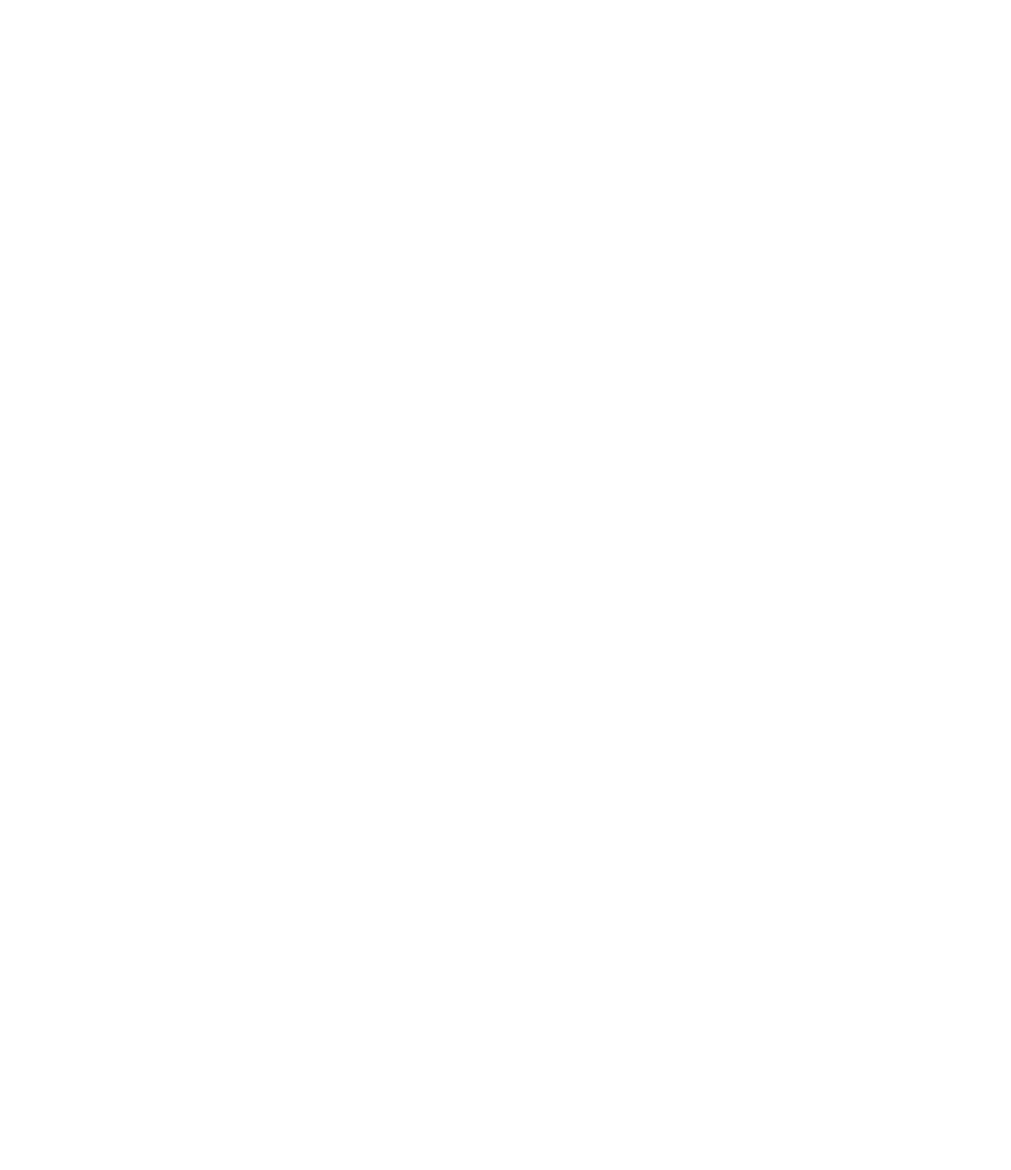
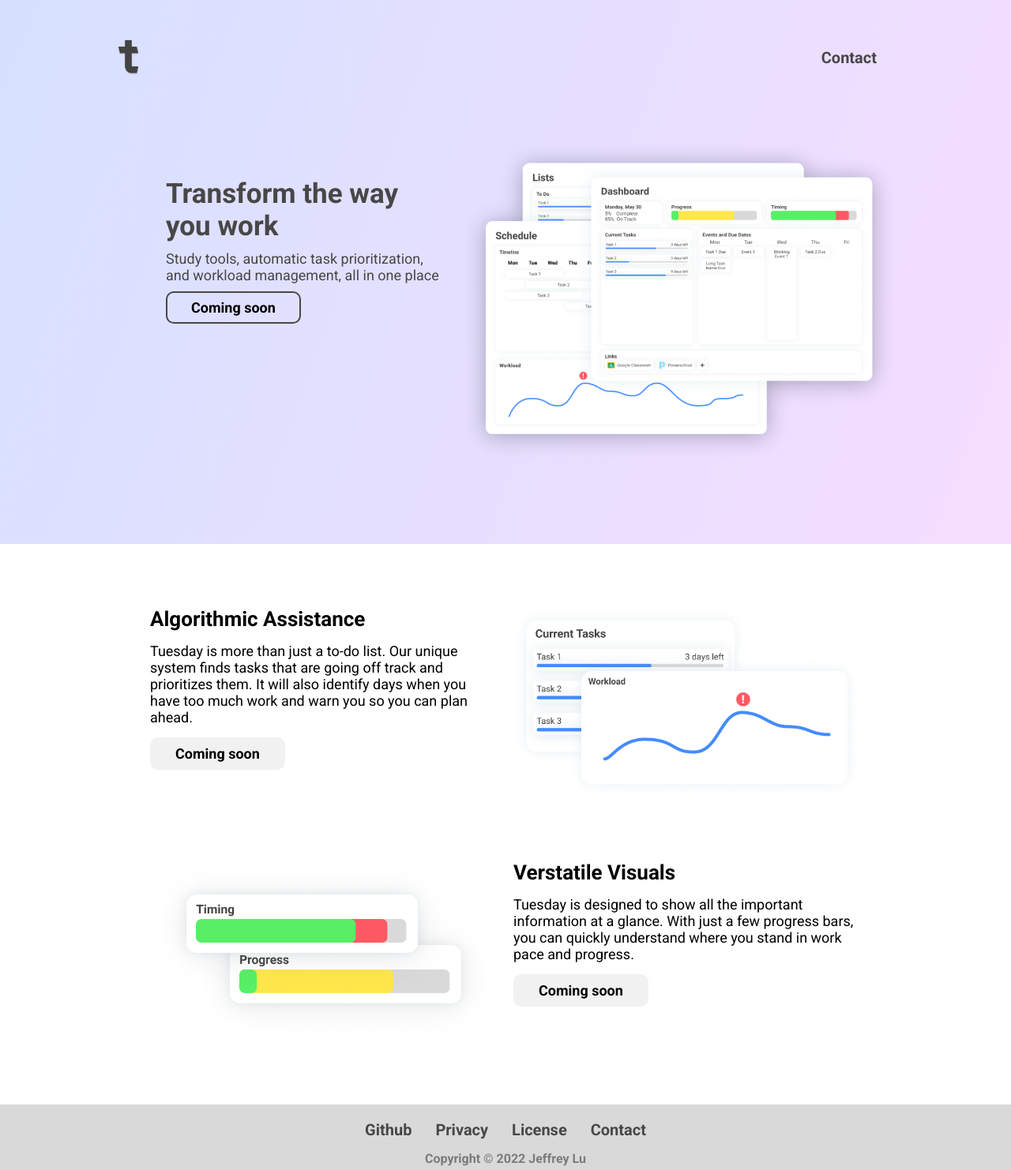
Before and after one commit to Tuestech/v2, a Django app: page / in a window 1280 px wide. Before the commit the page is empty. Shown: the whole page at 79% size. Before the commit the page ends 800 px from the top, so only its background shows below. Run offline with Django 4.2, Linux system fonts and the light colour scheme.

Commit message:
Landing page and other things

```diff
--- a/landing/static/landing.css
+++ b/landing/static/landing.css
@@ -1,5 +1,182 @@
 * {
 	margin: 0px;
 	padding: 0px;
-	font-family: sans-serif;
+	font-family: "Roboto", sans-serif;
 }
+
+button {
+	background-color: transparent;
+	display: block;
+	position: relative;
+	border: 2px solid #474747;
+	border-radius: 10px;
+	padding: 8px 30px;
+	font-size: 18px;
+	width: max-content;
+	cursor: pointer;
+	font-weight: bold;
+	transition: 0.1s linear;
+}
+
+.hero {
+	padding: 100px;
+	padding-top: 50px;
+	background: linear-gradient(109.76deg, #D5E0FF 0%, #D6E1FF 0.01%, #F6DDFF 100%);
+}
+
+.content-container {
+	display: grid;
+	margin: auto;
+	padding: 80px 100px;
+	max-width: 900px;
+	row-gap: 80px;
+}
+
+.hero .content-container {
+	padding: 0px;
+	display: grid;
+	max-width: 1000px;
+	grid-template-areas:
+		'nav nav'
+		'text-button img';
+	grid-template-rows: min-content 1fr;
+	grid-template-columns: minmax(0, 3fr) minmax(0, 4fr);
+	row-gap: 80px;
+	column-gap: 20px;
+}
+
+.hero .content-container .text-button {
+	padding-top: 50px;
+	max-width: 350px;
+	margin-left: auto;
+}
+
+.navbar {
+	grid-area: nav;
+	display: grid;
+	align-items: center;
+	grid-template-areas: 'img link1 link2';
+	grid-template-columns: auto max-content max-content;
+	grid-template-rows: 45px;
+	height: 45px;
+	gap: 30px;
+	overflow: hidden;
+}
+
+.navbar * {
+	cursor: pointer;
+}
+
+.navbar *:hover {
+	filter: brightness(1.2);
+}
+
+.navbar img {
+	height: 45px;
+}
+
+.underline {
+	font-weight: bold;
+	height: max-content;
+	font-size: 20px;
+	color: #474747;
+	display: block;
+	width: max-content;
+	position: relative;
+	cursor: pointer;
+}
+
+.underline::before {
+	content: '';
+	width: 0%;
+	position: absolute;
+	bottom: -1px;
+	height: 2px;
+	background-color: #474747;
+	transition: width 0.3s ease;
+}
+
+.underline:hover::before {
+	width: 100%;
+}
+
+img {
+	grid-area: img;
+	display: block;
+	max-width: 100%;
+	max-height: 100%;
+	object-fit: contain;
+}
+
+.text-button {
+	display: grid;
+	gap: 10px;
+	grid-area: text-button;
+	height: min-content;
+	color: #474747;
+}
+
+.text-button .header {
+	font-weight: bold;
+	font-size: 35px;
+}
+
+.text-button .text {
+	font-size: 18px;
+}
+
+.text-button button:hover {
+	box-shadow: inset 0 0 20px rgba(0, 0, 0, 0.15);
+}
+
+.text-image {
+	display: grid;
+	column-gap: 20px;
+	grid-template-columns: repeat(2, 1fr);
+}
+
+.text-image .text {
+	display: grid;
+	gap: 15px;
+	height: min-content;
+}
+
+.text-image .text .title {
+	font-weight: bold;
+	font-size: 26px;
+}
+
+.text-image .text .description {
+	font-size: 18px;
+}
+
+.text-image button {
+	background-color: #F1F1F1;
+	border: 2px solid #F1F1F1;
+}
+
+.text-image button:hover {
+	box-shadow: 0 0 10px rgba(0, 0, 0, 0.3);
+}
+
+.footer {
+	background-color: #D9D9D9;
+	height: min-content;
+	display: grid;
+	padding: 5px;
+	justify-items: center;
+}
+
+.footer .links {
+	display: grid;
+	grid-template-columns: repeat(4, 1fr);
+	gap: 30px;
+	padding: 15px;
+	width: min-content;
+}
+
+.footer .copy {
+	font-weight: bold;
+	color: #7B7B7B;
+	font-size: 16px;
+}
--- a/landing/templates/landing.html
+++ b/landing/templates/landing.html
@@ -9,6 +9,11 @@
 	<meta http-equiv="X-UA-Compatible" content="IE=edge">
 	<meta name="viewport" content="width=device-width, initial-scale=1.0">
 	<title>Tuesday Technologies</title>
+
+	{% comment %} Fonts {% endcomment %}
+	<link rel="preconnect" href="https://fonts.googleapis.com">
+	<link rel="preconnect" href="https://fonts.gstatic.com" crossorigin>
+	<link href="https://fonts.googleapis.com/css2?family=Roboto+Mono:wght@700&family=Roboto:wght@400;700&display=swap" rel="stylesheet">
 
 	{% comment %} Favicon {% endcomment %}
 	<link rel="icon" href="{% static 'favicons/Light.png'%}" media="(prefers-color-scheme:no-preference)">
@@ -22,6 +27,55 @@
 	<script defer src="{% static 'landing.js' %}"></script>
 </head>
 <body>
+	<div class="hero">
+		<div class="content-container">
+			<div class="navbar">
+				<img src="{% static 'images/Logo.png' %}" alt="Logo">
+				{% comment %} <p class="underline">Impact</p> {% endcomment %}
+				<p class="underline" onclick="javascript:window.open('mailto:contact@tues.tech', '_blank')">Contact</p>
+			</div>
+			<div class="text-button">
+				<p class="header">Transform the way you work</p>
+				<p class="text">Study tools, automatic task prioritization, and workload management, all in one place</p>
+				<button>Coming soon</button>
+			</div>
+			<img src="{% static 'images/Page Cluster.png' %}" alt="Page Cluster">
+		</div>
+	</div>
+
+	<div class="content-container">
+		<div class="text-image">
+			<div class="text">
+				<p class="title">Algorithmic Assistance</p>
+				<p class="description">Tuesday is more than just a to-do list. Our unique system finds tasks that are going off track and prioritizes them. It will also identify days when you have too much work and warn you so you can plan ahead.</p>
+				<button>Coming soon</button>
+			</div>
+			<div class="image">
+				<img src="{% static 'images/Algorithm Images.png' %}" alt="Algorithm Images">
+			</div>
+		</div>
+
+		<div class="text-image">
+			<div class="image">
+				<img src="{% static 'images/Versatile Visuals.png' %}" alt="Versatile Visuals">
+			</div>
+			<div class="text">
+				<p class="title">Verstatile Visuals</p>
+				<p class="description">Tuesday is designed to show all the important information at a glance. With just a few progress bars, you can quickly understand where you stand in work pace and progress.</p>
+				<button>Coming soon</button>
+			</div>
+		</div>
+	</div>
+
+	<div class="footer">
+		<div class="links">
+			<p class="underline" onclick="javascript:window.open('https://github.com/Tuestech/v2', '_blank')">Github</p>
+			<p class="underline" onclick="javascript:window.open('/privacy/', '_blank')">Privacy</p>
+			<p class="underline" onclick="javascript:window.open('https://github.com/Tuestech/v2/blob/main/LICENSE.md', '_blank')">License</p>
+			<p class="underline" onclick="javascript:window.open('mailto:contact@tues.tech', '_blank')">Contact</p>
+		</div>
+		<p class="copy">Copyright © 2022 Jeffrey Lu</p>
+	</div>
 
 </body>
 </html>
--- a/landing/views.py
+++ b/landing/views.py
@@ -3,3 +3,6 @@ from django.shortcuts import render
 
 def index(request):
 	return render(request, "landing.html")
+
+def privacy(request):
+	return render(request, "privacy.html")
--- a/tuesday/urls.py
+++ b/tuesday/urls.py
@@ -7,6 +7,7 @@ from landing import views as landing_views
 urlpatterns = [
 	path('admin/', admin.site.urls),
 	path('', landing_views.index, name="index"),
+	path('privacy/', landing_views.privacy, name="privacy"),
 	path('app/', app_views.main, name="app"),
 	path('updateuser/', app_views.updateUser),
 	path('getuser/', app_views.getUser),
```
Also changed, not shown: landing/templates/privacy.html (added, +66 -0 lines), landing/static/images/Algorithm Images.png (added), landing/static/images/Versatile Visuals.png (added).
